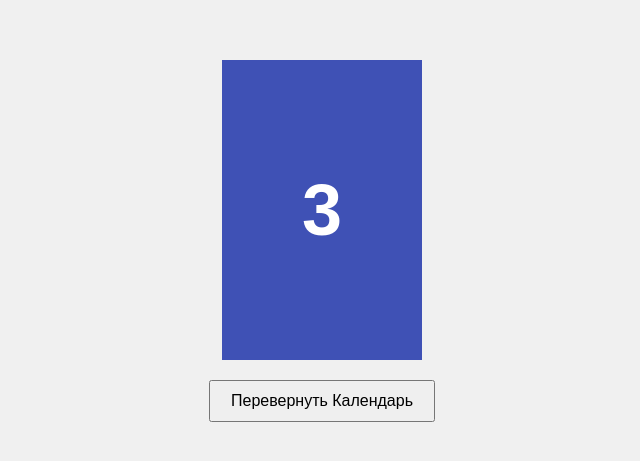
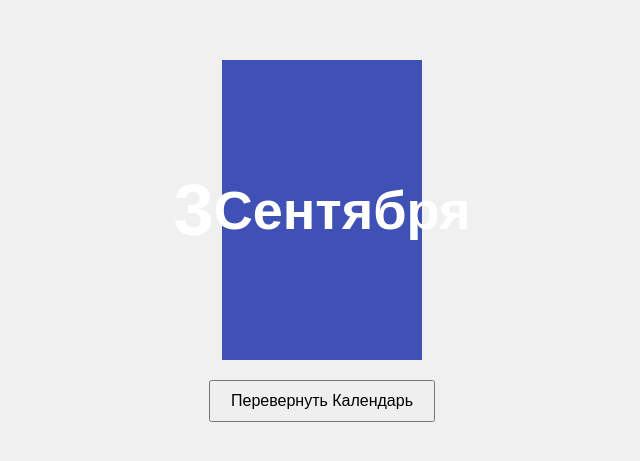
Before and after one commit to zzzVSchulzzz/the-3.-September, a plain HTML site: page index.html in a window 1280 px wide. Shown: the part 159-620 px from the top of the page, without its empty margins (318-958 px from the left). Drawn offline with Linux system fonts and the light colour scheme.

Commit message:
Update index.html

```diff
--- a/index.html
+++ b/index.html
@@ -11,9 +11,10 @@
         <div class="calendar" id="calendar">
             <div class="front">
                 <h1>3</h1>
+                <h2>Сентября</h2>
             </div>
             <div class="back">
-                <p>Я календарь переверну,<br>Снова третье сентября!</p>
+                <p>Я календарь переверну,<br>И снова третье сентября!</p>
             </div>
         </div>
     </div>
```
